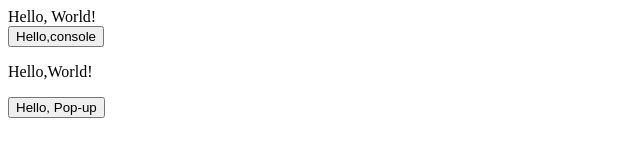
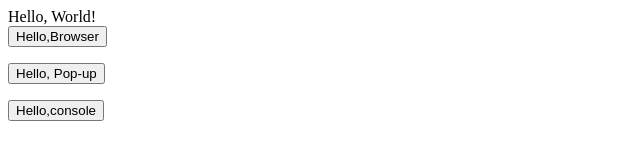
Before and after one commit to T-alabi/hello-world, a plain HTML site: page index.html in a window 1280 px wide. Both pictures are taken after a click on the button "Hello,console". Shown: the full height of the page, 0-640 px from the left. Drawn offline with Linux system fonts and the light colour scheme.

Commit message:
console and browser button0

```diff
--- a/index.html
+++ b/index.html
@@ -7,9 +7,11 @@
  </head>
  <body>
       Hello, World! <br/>
-      <button onclick="sayHello()">Hello,console</button>
+      <button onclick="sayHello()">Hello,Browser</button>
       <p id="hello"></p>
       <button onclick="helloPopup()">Hello, Pop-up</button>
       <p id="popup"></p>
+      <button onclick="console()">Hello,console</button>
+      <p id="console"></p>
 </body>
 </html>
--- a/javastyles.js
+++ b/javastyles.js
@@ -1,11 +1,14 @@
 function sayHello() {
   var p = document.getElementById("hello");
-  p.innerHTML = "Hello,World!";
+  p.innerHTML = "hello, World!";
+
 }
  function helloPopup() {
    var p =document.getElementById("popup");
    p.innerHTML = alert("hello, world!");
    p.innerHTML = "Hello,World! (again)";
-
-
  }
+ function console() {
+   var p = document.getElementById("console");
+   p.innerHTML =console.log("Hello, World!");
+ }
```
